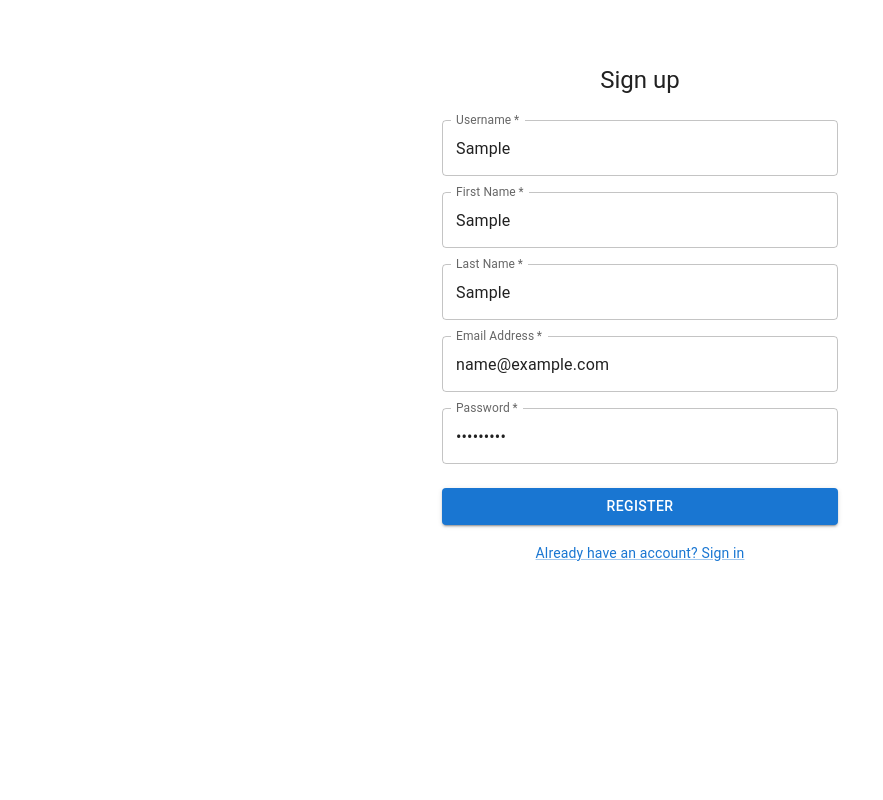
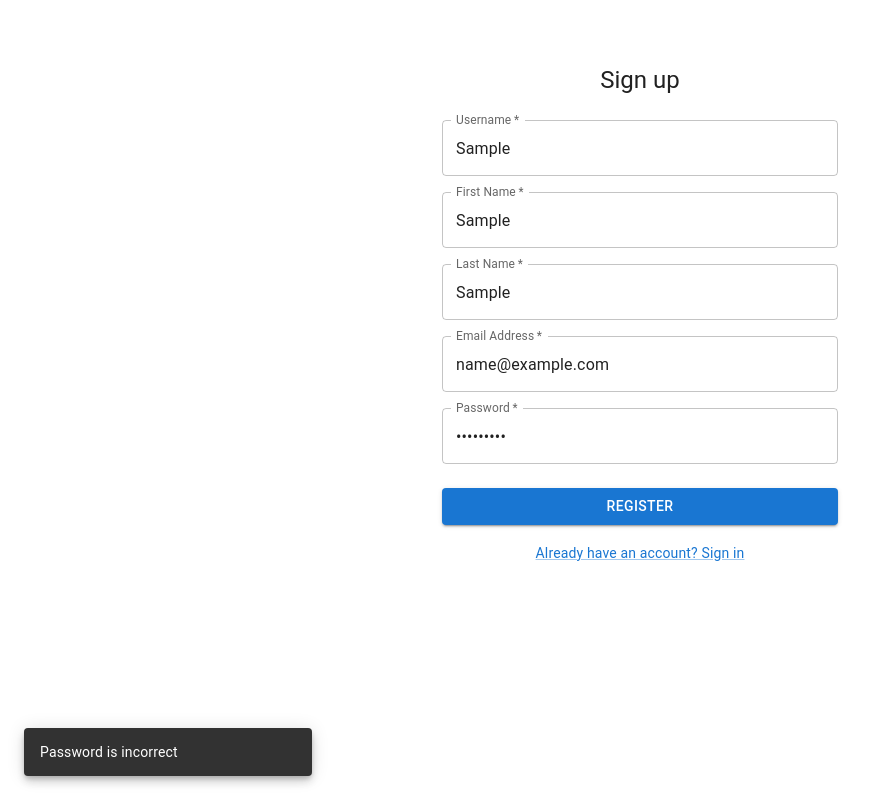
Before and after one commit to walter-clayton/afitpilot-somatotype, a React (Create React App) app in the folder client/: page / in a window 1280 px wide. Both pictures are taken after typing "Sample", "Sample", "Sample", "name@example.com", "Sample123" into the empty fields and a click on the button "REGISTER". Shown: the whole page, without its empty margins (0-883 px from the left). Built offline with nearby package versions, Linux system fonts and the light colour scheme.

Commit message:
snacbar message

```diff
--- a/client/src/components/Signup.tsx
+++ b/client/src/components/Signup.tsx
@@ -1,6 +1,8 @@
 import * as React from 'react';
 import {Button,TextField,Link,Grid,Box,Typography,Container} from '@mui/material/';
 import CssBaseline from '@mui/material/CssBaseline';
+import Snackbar from '@mui/material/Snackbar';
+
 // import { createTheme } from '@mui/material/styles';
 
 export default function Signup() {
@@ -13,25 +15,70 @@ const isUsernameValid = (username:FormDataEntryValue | null): boolean => {
     const isValid: boolean =  username?.toString().match(/^[a-zA-Z0-9]+$/) !== null;
     return isValid;
   };
+  const isEmailValid = (email: FormDataEntryValue | null): boolean => {
+    const isValid: boolean =
+      email?.toString().match(
+        /^(([^<>()[\]\\.,;:\s@\"]+(\.[^<>()[\]\\.,;:\s@\"]+)*)|(\".+\"))@((\[[0-9]{1,3}\.[0-9]{1,3}\.[0-9]{1,3}\.[0-9]{1,3}\])|(([a-zA-Z\-0-9]+\.)+[a-zA-Z]{2,}))$/
+      ) !== null;
+    return isValid;
+  };
+  const isPasswordValid = (pwd: FormDataEntryValue | null): boolean => {
+    const isValid: boolean =
+      pwd?.toString().match(/^(?=.*\d)(?=.*[!@#$%^&*])(?=.*[a-z])(?=.*[A-Z]).{6,20}$/) !==
+      null;
+    return isValid;
+  };
 
+  //message
     const handleSubmit = (event:any) => {
         event.preventDefault();
         const data = new FormData(event.currentTarget);
-        if (isUsernameValid(data.get('username'))) {
-            console.log("username is correct ")
+        // if (isUsernameValid(data.get('username'))) {
+        //     setSnackbarMessage("username is correct ")
+        //   }
+        //   else {
+        //     setSnackbarMessage('username is wrong')
+        //   }
+
+        // console.log({
+        //     firstName: data.get('firstName'),
+        //     email: data.get('email'),
+        //     password: data.get('password'),
+
+        // });
+        if (isEmailValid(data.get('email')) && isUsernameValid(data.get('username')) && isPasswordValid(data.get('password'))) {
+            setSnackbarMessage("You have succesfully Register ")
+
           }
           else {
-            console.log('username is wrong')
+            if (!isPasswordValid(data.get('username'))) {
+                setSnackbarMessage("Username is incorrect")
+              }
+            if (!isEmailValid(data.get('email'))) {
+              setSnackbarMessage('Email is incorrect')
+            }
+            if (!isPasswordValid(data.get('password'))) {
+              setSnackbarMessage("Password is incorrect")
+            }
+
           }
 
-        console.log({
-            firstName: data.get('firstName'),
-            email: data.get('email'),
-            password: data.get('password'),
-
-        });
     };
 
+    // snacbar message
+    const [open, setOpen] = React.useState(false);
+
+    const [snackbarMessage, setSnackbarMessage] = React.useState("");
+    const handleClose = (event: any, reason: any) => {
+        if (reason === 'clickaway') {
+          return;
+        }
+
+        setOpen(false);
+      };
+      const handleClick = () => {
+        setOpen(true);
+      };
     return (
         <Container component="main" maxWidth="xs">
             <CssBaseline />
@@ -112,10 +159,20 @@ const isUsernameValid = (username:FormDataEntryValue | null): boolean => {
                     <Button
                         type="submit"
                         fullWidth
+                        onClick={handleClick}
                         variant="contained"
                         sx={{ mt: 3, mb: 2 }}
                     >
                         Register                    </Button>
+                        <Snackbar
+              open={open}
+              autoHideDuration={6000}
+              onClose={handleClose}
+              message={snackbarMessage}
+            // setSnackbarMessage
+            // action={action}
+            />
+
                     <Grid container justifyContent="center">
                         <Grid item>
                             <Link href="/Login" variant="body2"
```
